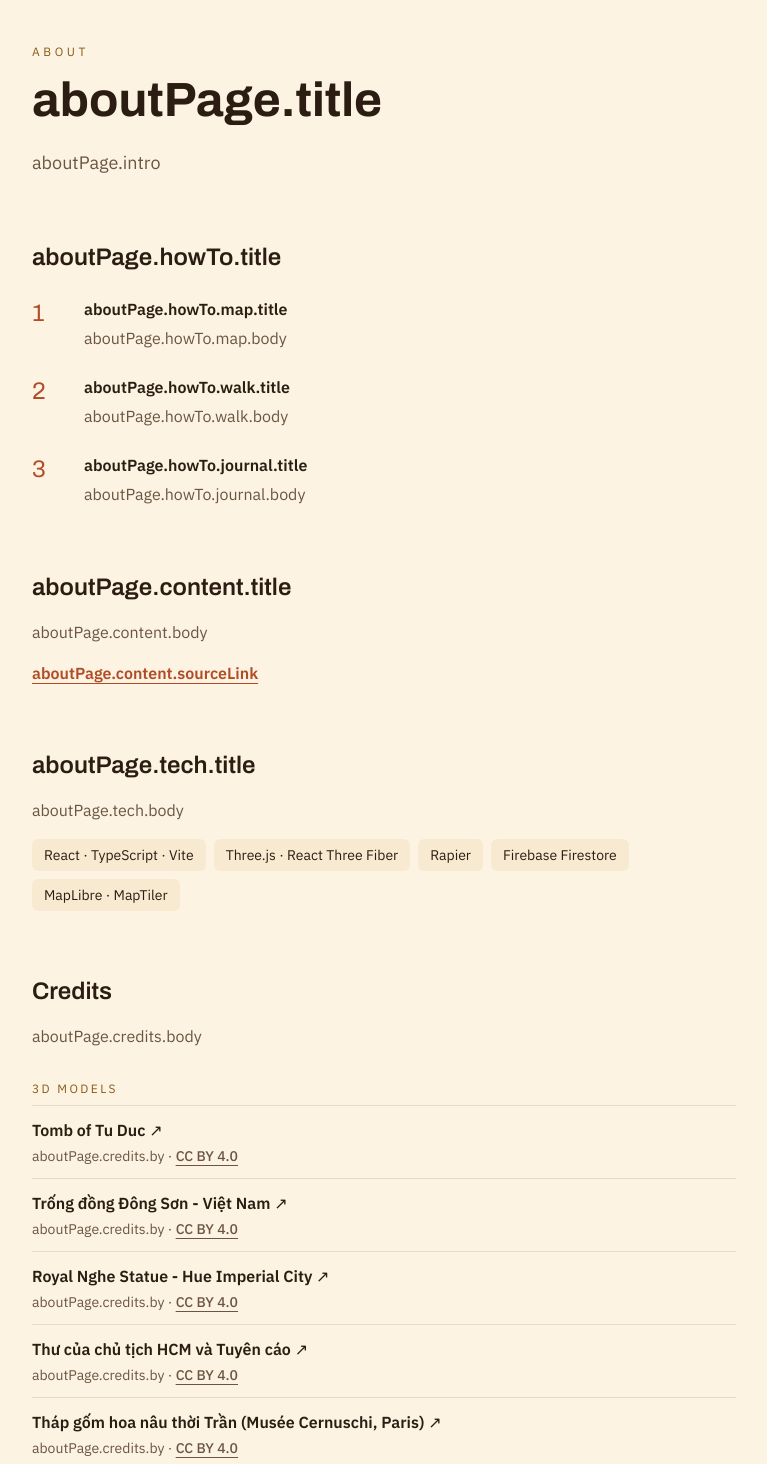
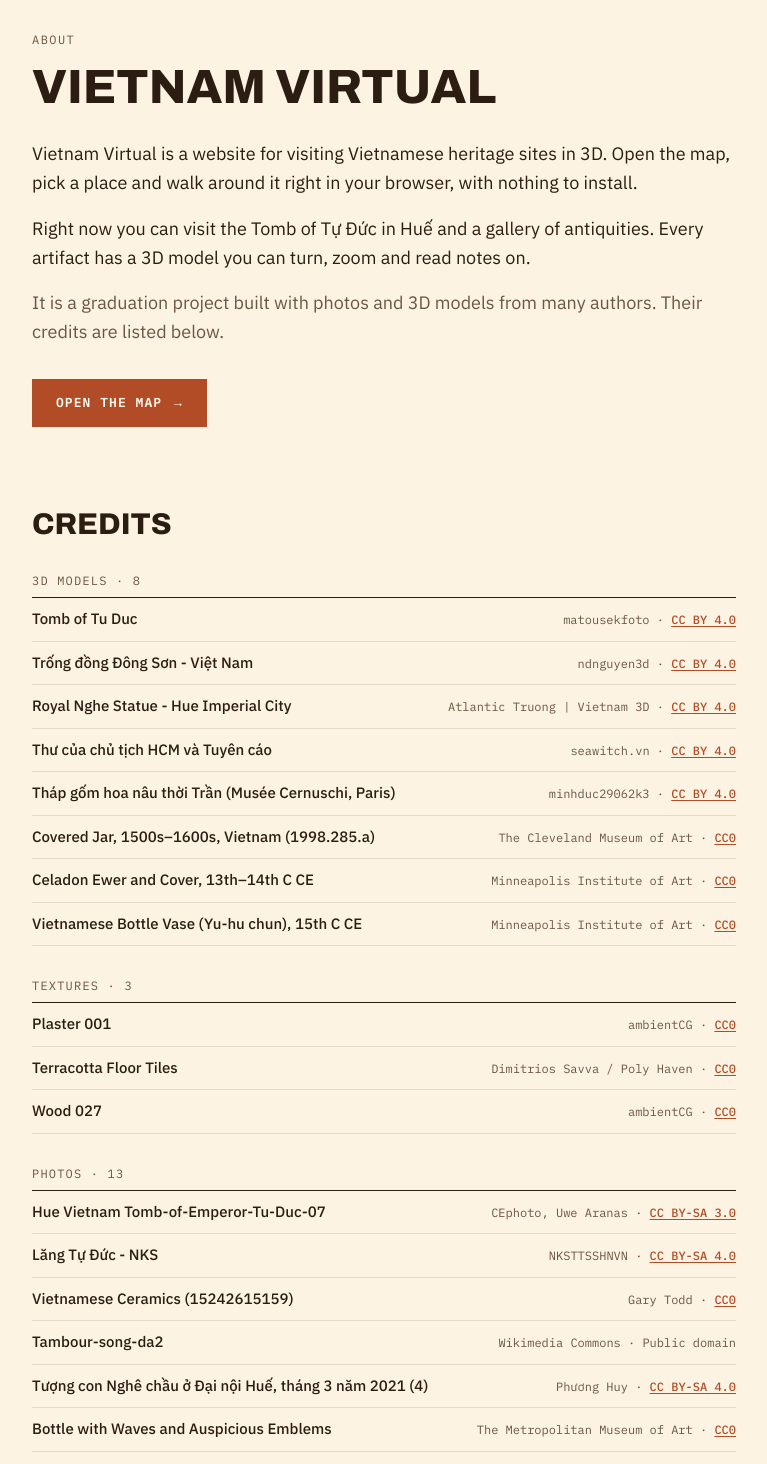
Before and after one commit to PhuongCaradoc209/thesis-project, a React (Vite) app: page /about in a window 1280 px wide. Shown: the part 100-1564 px from the top of the page, without its empty margins (256-1023 px from the left). Built offline with nearby package versions, Linux system fonts and the light colour scheme; no server answers.

Commit message:
feat: Simplify about page

```diff
--- a/src/pages/about/index.tsx
+++ b/src/pages/about/index.tsx
@@ -1,51 +1,43 @@
 import { useEffect } from 'react';
 import { useTranslation } from 'react-i18next';
 import { Link, useLocation } from 'react-router';
-import { MODEL_CREDITS, TEXTURE_CREDITS, getLicenseUrl, type AssetCredit } from '../../constants/credits';
+import { MODEL_CREDITS, PHOTO_CREDITS, TEXTURE_CREDITS, getLicenseUrl, type AssetCredit } from '../../constants/credits';
 import { NAV_PATH } from '../../router/paths';
 
-const STEPS = ['map', 'walk', 'journal'] as const;
-const TECHNOLOGIES = [
-  'React · TypeScript · Vite',
-  'Three.js · React Three Fiber',
-  'Rapier',
-  'Firebase Firestore',
-  'MapLibre · MapTiler',
-];
-const SOURCE_URL = 'https://baotanglichsu.vn/vi/Articles/3096/9778/djoc-djao-tam-bia-dja-cao-va-nang-nhat-viet-nam.html';
-
-function CreditList({ title, credits }: { title: string; credits: AssetCredit[] }) {
-  const { t } = useTranslation();
-
+function CreditGroup({ title, credits }: { title: string; credits: AssetCredit[] }) {
   return (
     <div className='mt-8'>
-      <h3 className='font-label text-secondary mb-2 text-xs tracking-[0.2em] uppercase'>{title}</h3>
-      <ul className='border-outline/20 border-t'>
+      <h3 className='text-on-surface-variant font-mono text-xs tracking-[.1em] uppercase'>
+        {title} · {credits.length}
+      </h3>
+      <ul className='border-on-background mt-2 border-t-[1.5px]'>
         {credits.map((credit) => {
           const licenseUrl = getLicenseUrl(credit.license);
           return (
-            <li key={credit.sourceUrl} className='border-outline/20 border-b py-3'>
+            <li
+              key={credit.sourceUrl}
+              className='flex flex-wrap items-baseline justify-between gap-x-4 gap-y-0.5 border-b border-black/10 py-2.5'>
               <a
                 href={credit.sourceUrl}
                 target='_blank'
                 rel='noreferrer'
-                className='text-on-surface font-semibold underline-offset-4 hover:underline'>
-                {credit.name} ↗
+                className='text-on-background hover:text-primary text-[15px] font-medium transition-colors'>
+                {credit.name}
               </a>
-              <p className='text-on-surface-variant mt-1 text-sm'>
-                {t('aboutPage.credits.by', { author: credit.author })} ·{' '}
+              <span className='text-on-surface-variant font-mono text-xs'>
+                {credit.author} ·{' '}
                 {licenseUrl ? (
                   <a
                     href={licenseUrl}
                     target='_blank'
                     rel='noreferrer'
-                    className='text-on-surface-variant underline underline-offset-4 hover:no-underline'>
+                    className='text-primary hover:text-on-background underline underline-offset-2'>
                     {credit.license}
                   </a>
                 ) : (
                   credit.license
                 )}
-              </p>
+              </span>
             </li>
           );
         })}
@@ -63,67 +55,33 @@ const AboutPage = () => {
   }, [hash]);
 
   return (
-    <div className='bg-background text-on-background font-body min-h-screen'>
-      <article className='mx-auto max-w-3xl px-8 pt-36 pb-24'>
-        <span className='font-label text-secondary mb-4 block text-xs tracking-[0.3em] uppercase'>{t('aboutPage.label')}</span>
-        <h1 className='font-headline mb-6 text-5xl font-bold'>{t('aboutPage.title')}</h1>
-        <p className='text-on-surface-variant text-lg leading-relaxed'>{t('aboutPage.intro')}</p>
+    <div className='bg-background text-on-background font-body min-h-screen pt-17'>
+      <div className='mx-auto max-w-3xl px-5 pt-16 pb-24 md:px-8'>
+        <div className='text-on-surface-variant font-mono text-xs tracking-[.12em] uppercase'>{t('aboutPage.label')}</div>
+        <h1 className='font-headline mt-3 text-[42px] leading-[1.15] font-extrabold uppercase [font-stretch:75%] md:text-5xl'>
+          {t('brand.name')}
+        </h1>
+        <div className='mt-6 space-y-4 text-lg leading-relaxed'>
+          <p>{t('aboutPage.p1')}</p>
+          <p>{t('aboutPage.p2')}</p>
+          <p className='text-on-surface-variant'>{t('aboutPage.p3')}</p>
+        </div>
 
-        <section className='mt-16'>
-          <h2 className='font-headline mb-6 text-2xl font-semibold'>{t('aboutPage.howTo.title')}</h2>
-          <ol className='space-y-6'>
-            {STEPS.map((step, index) => (
-              <li key={step} className='flex gap-5'>
-                <span className='font-headline text-primary w-8 shrink-0 text-2xl'>{index + 1}</span>
-                <div>
-                  <h3 className='mb-1 font-semibold'>{t(`aboutPage.howTo.${step}.title`)}</h3>
-                  <p className='text-on-surface-variant leading-relaxed'>{t(`aboutPage.howTo.${step}.body`)}</p>
-                </div>
-              </li>
-            ))}
-          </ol>
+        <Link
+          to={NAV_PATH.MAP}
+          className='bg-primary text-on-primary hover:bg-on-background hover:text-background mt-8 inline-flex h-12 items-center gap-3 px-6 font-mono text-[13px] font-semibold tracking-[.08em] uppercase transition-colors'>
+          {t('aboutPage.cta')} <span aria-hidden='true'>→</span>
+        </Link>
+
+        <section id='credits' className='mt-20 scroll-mt-24'>
+          <h2 className='font-headline text-3xl leading-[1.15] font-extrabold uppercase [font-stretch:80%]'>
+            {t('aboutPage.credits.title')}
+          </h2>
+          <CreditGroup title={t('aboutPage.credits.models')} credits={MODEL_CREDITS} />
+          <CreditGroup title={t('aboutPage.credits.textures')} credits={TEXTURE_CREDITS} />
+          <CreditGroup title={t('aboutPage.credits.photos')} credits={Object.values(PHOTO_CREDITS)} />
         </section>
-
-        <section className='mt-16'>
-          <h2 className='font-headline mb-4 text-2xl font-semibold'>{t('aboutPage.content.title')}</h2>
-          <p className='text-on-surface-variant mb-4 leading-relaxed'>{t('aboutPage.content.body')}</p>
-          <a
-            href={SOURCE_URL}
-            target='_blank'
-            rel='noreferrer'
-            className='text-primary font-semibold underline underline-offset-4 hover:no-underline'>
-            {t('aboutPage.content.sourceLink')}
-          </a>
-        </section>
-
-        <section className='mt-16'>
-          <h2 className='font-headline mb-4 text-2xl font-semibold'>{t('aboutPage.tech.title')}</h2>
-          <p className='text-on-surface-variant mb-4 leading-relaxed'>{t('aboutPage.tech.body')}</p>
-          <ul className='flex flex-wrap gap-2'>
-            {TECHNOLOGIES.map((tech) => (
-              <li key={tech} className='bg-surface-container text-on-surface rounded-md px-3 py-1.5 text-sm'>
-                {tech}
-              </li>
-            ))}
-          </ul>
-        </section>
-
-        <section id='credits' className='mt-16 scroll-mt-28'>
-          <h2 className='font-headline mb-4 text-2xl font-semibold'>{t('aboutPage.credits.title')}</h2>
-          <p className='text-on-surface-variant leading-relaxed'>{t('aboutPage.credits.body')}</p>
-          <CreditList title={t('aboutPage.credits.models')} credits={MODEL_CREDITS} />
-          <CreditList title={t('aboutPage.credits.textures')} credits={TEXTURE_CREDITS} />
-        </section>
-
-        <div className='border-outline/20 mt-16 flex flex-wrap items-center justify-between gap-4 border-t pt-10'>
-          <p className='text-on-surface-variant text-sm'>{t('aboutPage.thesis')}</p>
-          <Link
-            to={NAV_PATH.MAP}
-            className='bg-primary text-on-primary hover:bg-primary-container rounded-md px-5 py-3 text-sm font-semibold transition-colors'>
-            {t('aboutPage.cta')}
-          </Link>
-        </div>
-      </article>
+      </div>
     </div>
   );
 };
```
